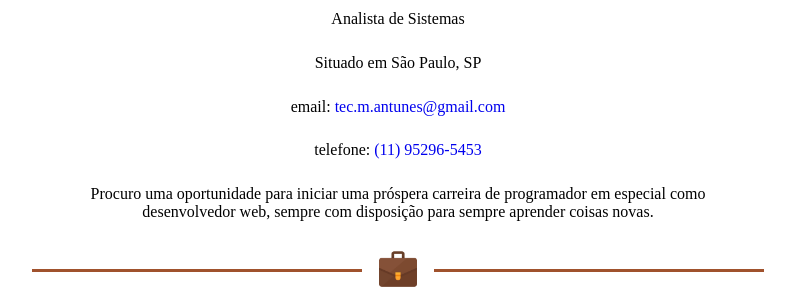
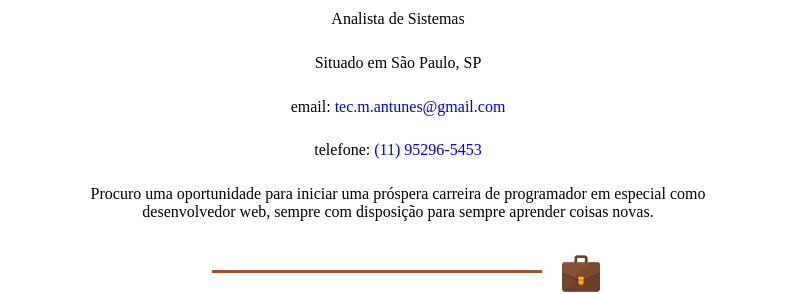
Before and after one commit to moisesantunes/moisesantunes.github.io, a website: page index.html in a window 1280 px wide. Shown: the part 71-365 px from the top of the page, without its empty margins (242-1037 px from the left). Drawn offline with Linux system fonts and the light colour scheme; a web font is replaced by a local one.

Commit message:
Update estilos.css

```diff
--- a/css/estilos.css
+++ b/css/estilos.css
@@ -125,7 +125,7 @@ text-align:center;
   	width: 50%;
   }
   section .header2:before, section .header2:after{
-  	margin: 1.25vw 1vw;
+  	margin: 1.25em 1em;
   	height: .25vw;
   }
   section .header2 img{height:3vw;}
```
